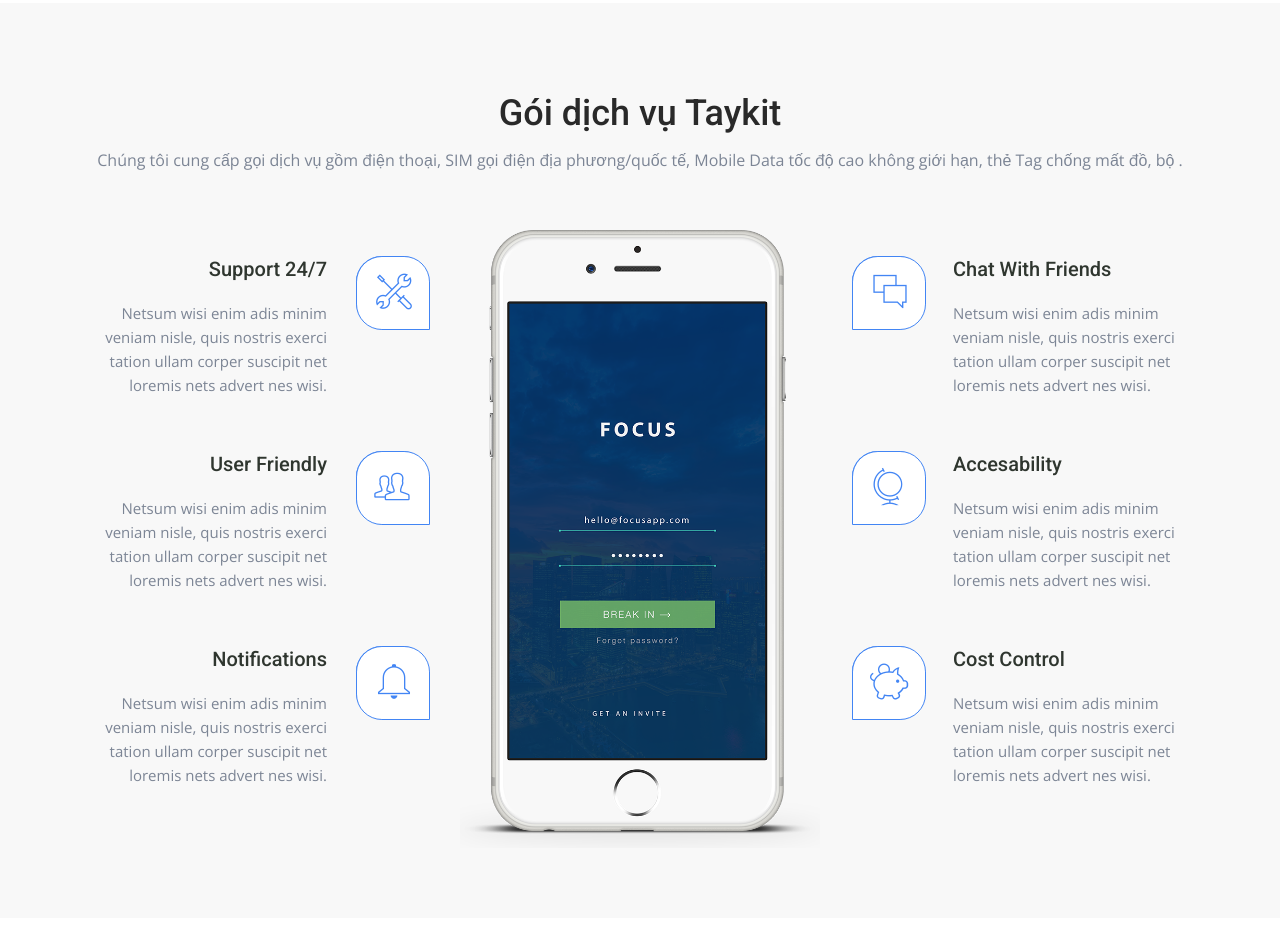
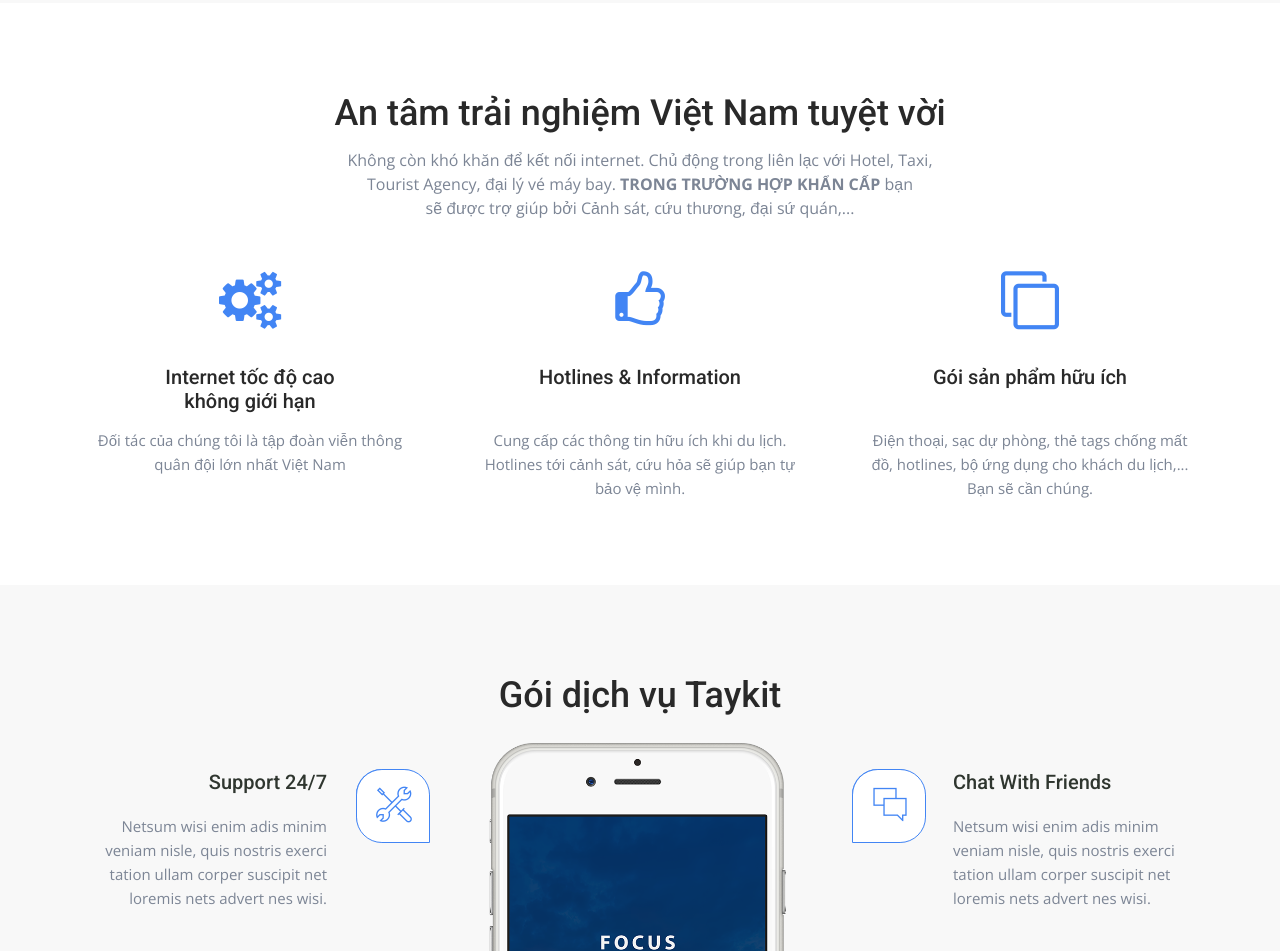
Before and after one commit to kskull41196/taykit, a plain HTML site: page index.html in a window 1280 px wide. Shown: the part 1484-2435 px from the top of the page. Drawn offline with nearby package versions, Linux system fonts and the light colour scheme.

Commit message:
Add intruducing section

```diff
--- a/index.html
+++ b/index.html
@@ -100,9 +100,9 @@
 
 	          		<h1>Internet mọi nơi cùng bạn</h1>
 
-	          		<p>Chúng tôi cung cấp Điện thoại, 1 SIM internet chuyên dụng, 1 SIM nghe gọi nội địa/quốc tế, bộ Hotlines</p>
+	          		<p>Cho thuê bộ điện thoại để gọi điện, truy cập internet và phát wifi tại Việt Nam với <b>MỨC GIÁ TUYỆT VỜI!</b></p>
 
-	        		<a href="#problem" class="btn-white">ĐIỀU GÌ MÀ KINH KHỦNG VẬY?</a>
+	        		<a href="#problem" class="btn-white">TÌM HIỂU NGAY</a>
 
 	          	</div>
 
@@ -124,16 +124,16 @@
     <!--end home section -->
 
 
-    <section class="section-white" id="problem">
+    <section class="section-lightgrey" id="problem">
     <!--begin section-grey-->
-    <div class="section-white sponsors-padding">
+    <div class="section-lightgrey sponsors-padding">
 
         <!--begin container-->
         <div class="container">
 
             <!--begin row-->
             <div class="row text-center">
-        			<h2 class="section-title">Khó khăn?</h2>
+        			<h2 class="section-title">Khó khăn của bạn, chúng tôi biết!</h2>
 					<!--begin col md 4 -->
 					<div class="col-md-4">
 
@@ -208,8 +208,81 @@
 
 
 
+<section class="section-white" id="about">
 
+		<!--begin container -->
+		<div class="container">
 
+	        <!--begin row -->
+	        <div class="row">
+
+				<!--begin col md 12 -->
+				<div class="col-md-12 text-center">
+
+					<h2 class="section-title">An tâm trải nghiệm Việt Nam tuyệt vời</h2>
+
+					<p class="section-subtitle">Không còn khó khăn để kết nối internet. Chủ động trong liên lạc với Hotel, Taxi,</br>Tourist Agency, đại lý vé máy bay. <b>TRONG TRƯỜNG HỢP KHẨN CẤP</b> bạn</br>sẽ được trợ giúp bởi Cảnh sát, cứu thương, đại sứ quán,...
+					</p>
+
+				</div>
+				<!--end col md 12 -->
+
+				<!--begin col md 4 -->
+				<div class="col-md-4">
+
+					<div class="about-box">
+
+						<div class="hi-icon-wrap hi-icon-effect-8">
+							<i class="fa fa-cogs hi-icon"></i>
+						</div>
+
+						<h3>Internet tốc độ cao</br>không giới hạn</h3>
+						<p>Đối tác của chúng tôi là tập đoàn viễn thông quân đội lớn nhất Việt Nam</p>
+
+					</div>
+
+				</div>
+				<!--end col md 4 -->
+
+				<!--begin col md 4 -->
+				<div class="col-md-4">
+					<div class="about-box">
+						<div class="hi-icon-wrap hi-icon-effect-8">
+							<i class="fa fa-thumbs-o-up hi-icon"></i>
+						</div>
+
+						<h3>Hotlines & Information</br>&nbsp</h3>
+						<p>Cung cấp các thông tin hữu ích khi du lịch. Hotlines tới cảnh sát, cứu hỏa sẽ giúp bạn tự bảo vệ mình.</p>
+
+					</div>
+
+				</div>
+				<!--end col md 4 -->
+
+				<!--begin col md 4 -->
+				<div class="col-md-4">
+
+					<div class="about-box">
+
+						<div class="hi-icon-wrap hi-icon-effect-8">
+							<i class="fa fa-clone hi-icon"></i>
+						</div>
+
+						<h3>Gói sản phẩm hữu ích</br>&nbsp</h3>
+						<p>Điện thoại, sạc dự phòng, thẻ tags chống mất đồ, hotlines, bộ ứng dụng cho khách du lịch,...</br>Bạn sẽ cần chúng.</p>
+
+					</div>
+
+				</div>
+				<!--end col md 4 -->
+
+	        </div>
+	        <!--end row -->
+
+		</div>
+		<!--end container -->
+
+    </section>
 
 <!--begin section white with image -->
   	<section class="section-lightgrey" id="services">
@@ -221,12 +294,8 @@
 	        <div class="row">
 
 				<!--begin col md 12 -->
-				<div class="col-md-12 text-center margin-bottom-30">
-
+				<div class="col-md-12 text-center">
 					<h2 class="section-title">Gói dịch vụ Taykit</h2>
-
-					<p class="section-subtitle">Chúng tôi cung cấp gọi dịch vụ gồm điện thoại, SIM gọi điện địa phương/quốc tế, Mobile Data tốc độ cao không giới hạn, thẻ Tag chống mất đồ, bộ .</p>
-
 				</div>
 				<!--end col md 12 -->
 
```
